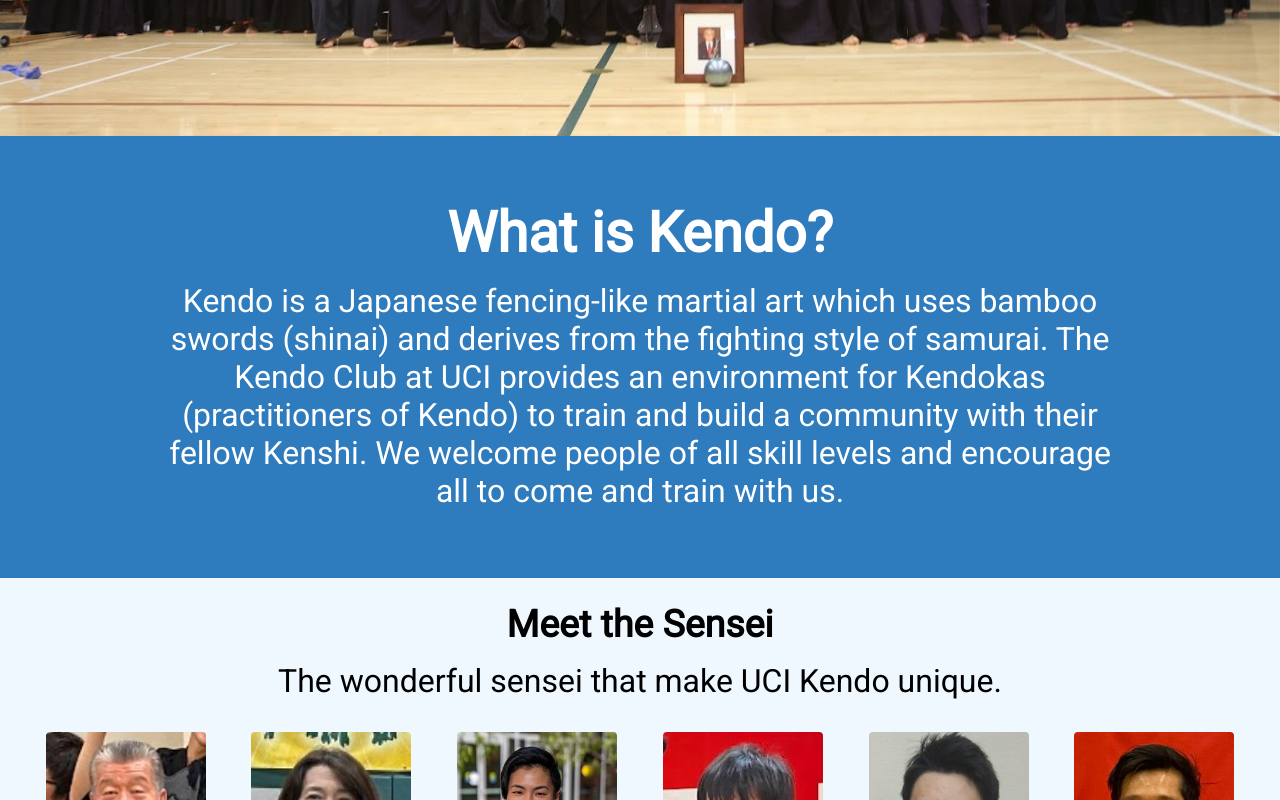
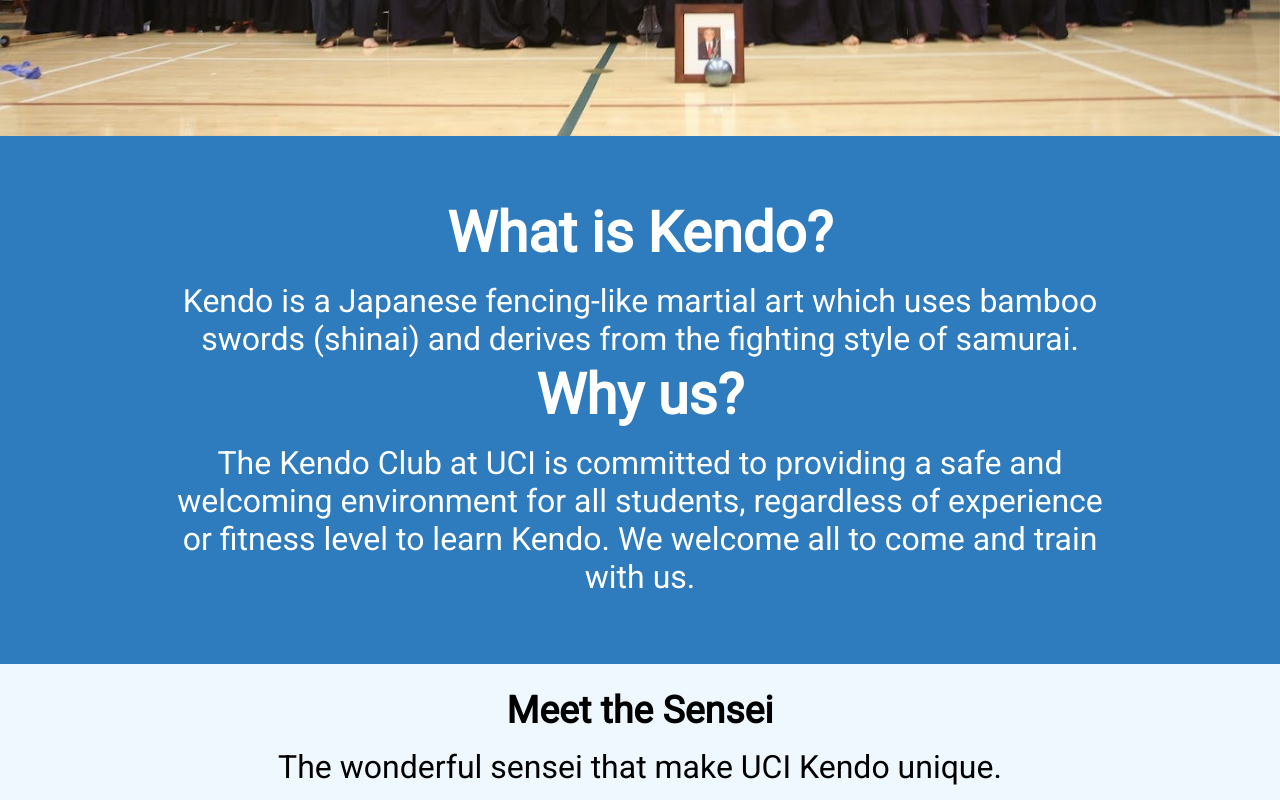
Before and after one commit to DeluxeRice/Kendo-Club-Website, a React (Create React App) app in the folder my-app/: page /about in a window 1280 px wide. Shown: the part 448-1248 px from the top of the page. Built offline with nearby package versions, Linux system fonts and the light colour scheme.

Commit message:
Update About.jsx
explain what kendo is and separating it from mission

```diff
--- a/my-app/src/components/about/About.jsx
+++ b/my-app/src/components/about/About.jsx
@@ -27,10 +27,12 @@
           <div className='mission-statement about-text'>
             <h3 className ='mission-statement-title'>What is Kendo?</h3>
             <p className = 'mission-statement-sub'>Kendo is a Japanese fencing-like martial art which uses
-              bamboo swords (shinai) and derives from the fighting style of samurai. The Kendo Club at UCI
-              provides an environment for Kendokas (practitioners of Kendo) to train and build a community
-              with their fellow Kenshi. We welcome people of all skill levels and encourage all to come and
-              train with us.</p>
+              bamboo swords (shinai) and derives from the fighting style of samurai.
+              </p>
+            <h3 className ='mission-statement-title'>Why us?</h3>
+            <p className ='mission-statement-sub'>The Kendo Club at UCI
+              is committed to providing a safe and welcoming environment for all students, regardless of
+              experience or fitness level to learn Kendo. We welcome all to come and train with us.</p>
           </div>
 
           <div className='sensei-info sensei-about-text'>
```
